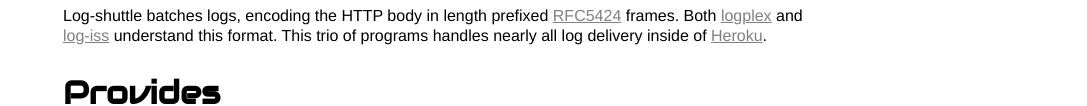
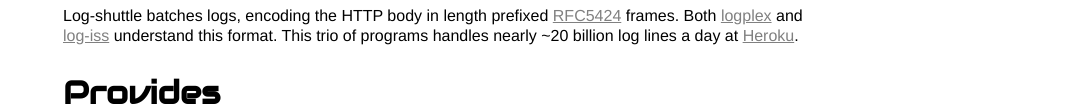
Before and after one commit to heroku/log-shuttle, a plain HTML site: page index.html in a window 1280 px wide. Shown: the part 300-406 px from the top of the page, without its empty margins (193-1280 px from the left). Drawn offline with Linux system fonts and the light colour scheme.

Commit message:
some numbers

```diff
--- a/index.html
+++ b/index.html
@@ -48,7 +48,7 @@
 	<h1>log shuttle</h1>
 	<h2>Synopsis</h2>
   <p>Log-shuttle is an open source command line program that reads <a href="http://en.wikipedia.org/wiki/Line_feed">line feed</a> seperated ("\n") messages from stdin and delivers them to log processors via HTTPS.</p>
-  <p>Log-shuttle batches logs, encoding the HTTP body in length prefixed <a href="http://tools.ietf.org/html/rfc5424">RFC5424</a> frames. Both <a href="https://github.com/heroku/logplex">logplex</a> and <a href="https://github.com/heroku/log-iss">log-iss</a> understand this format. This trio of programs handles nearly all log delivery inside of <a href="http://heroku.com">Heroku</a>.</p>
+  <p>Log-shuttle batches logs, encoding the HTTP body in length prefixed <a href="http://tools.ietf.org/html/rfc5424">RFC5424</a> frames. Both <a href="https://github.com/heroku/logplex">logplex</a> and <a href="https://github.com/heroku/log-iss">log-iss</a> understand this format. This trio of programs handles nearly ~20 billion log lines a day at <a href="http://heroku.com">Heroku</a>.</p>
   <h2>Provides</h2>
   <ul>
     <li>HTTP(S) transport of logs</li>
```
